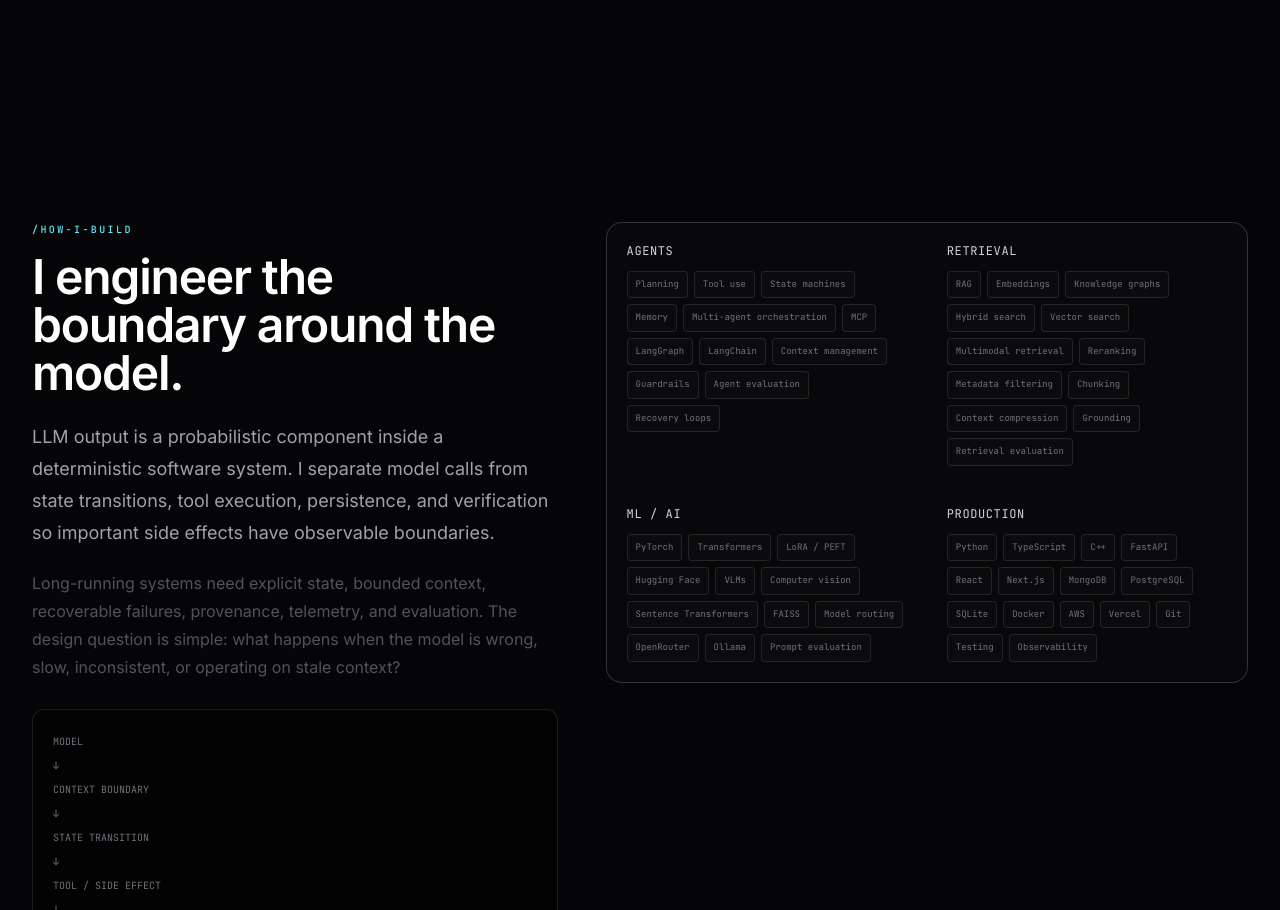
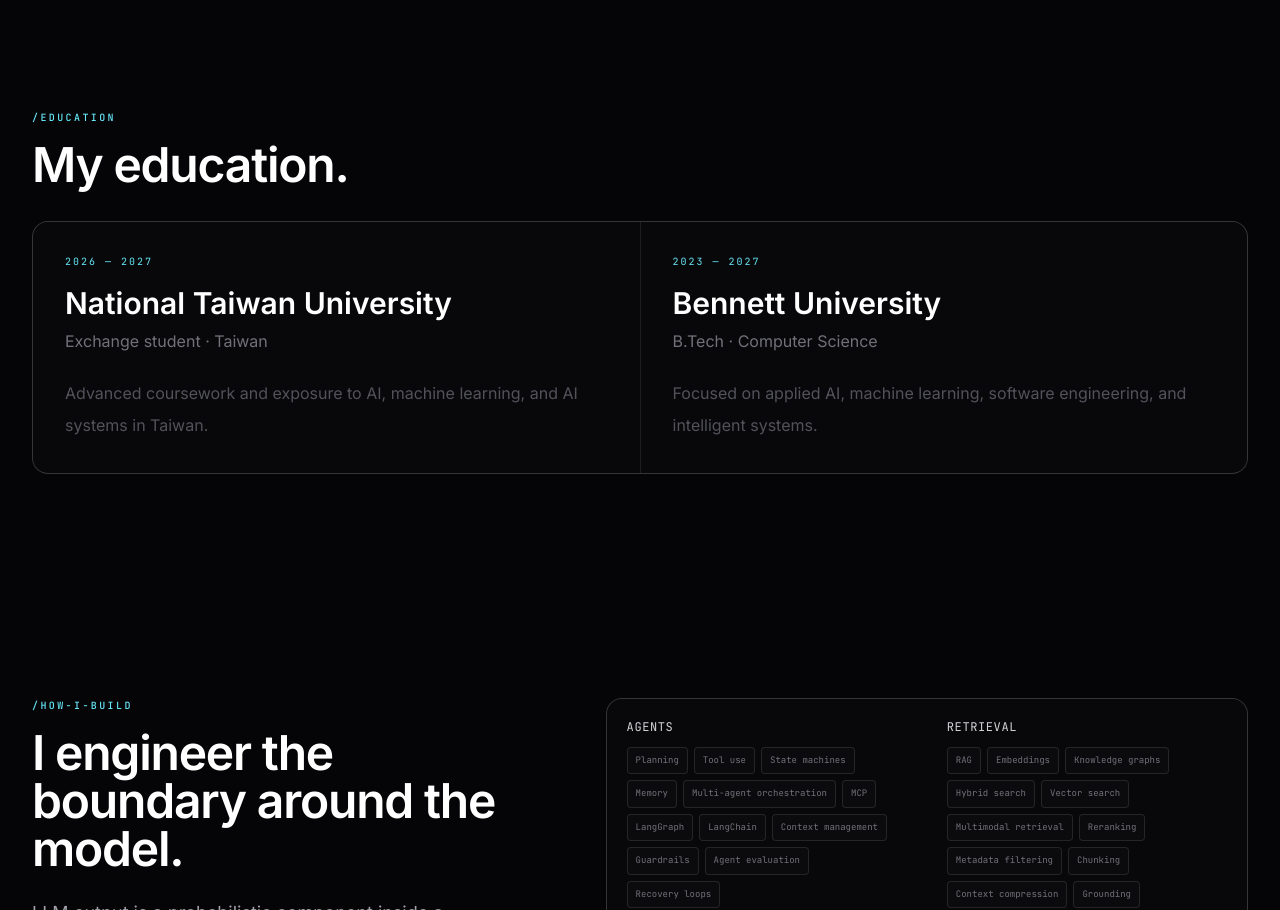
Before and after one commit to adityapurohit01/my_portfolio, a Next.js app: page / in a window 1280 px wide. Shown: the part 4718-5628 px from the top of the page. Built offline with nearby package versions, Linux system fonts and the light colour scheme.

Commit message:
Place education directly after experience

```diff
--- a/src/app/page.tsx
+++ b/src/app/page.tsx
@@ -7,6 +7,7 @@ import Awards from "@/components/Awards";
 import Contact from "@/components/Contact";
 import SystemsEvalMatrix from "@/components/SystemsEvalMatrix";
 import Experience from "@/components/Experience";
+import Education from "@/components/Education";
 
 const systemPrinciples = [
   ["01", "system", "architecture"],
@@ -35,6 +36,7 @@ export default function Home() {
       </section>
       <Projects />
       <Experience />
+      <Education />
       <About />
       <Awards />
       <section className="mx-auto max-w-7xl px-6 pb-28 lg:px-8">
```
